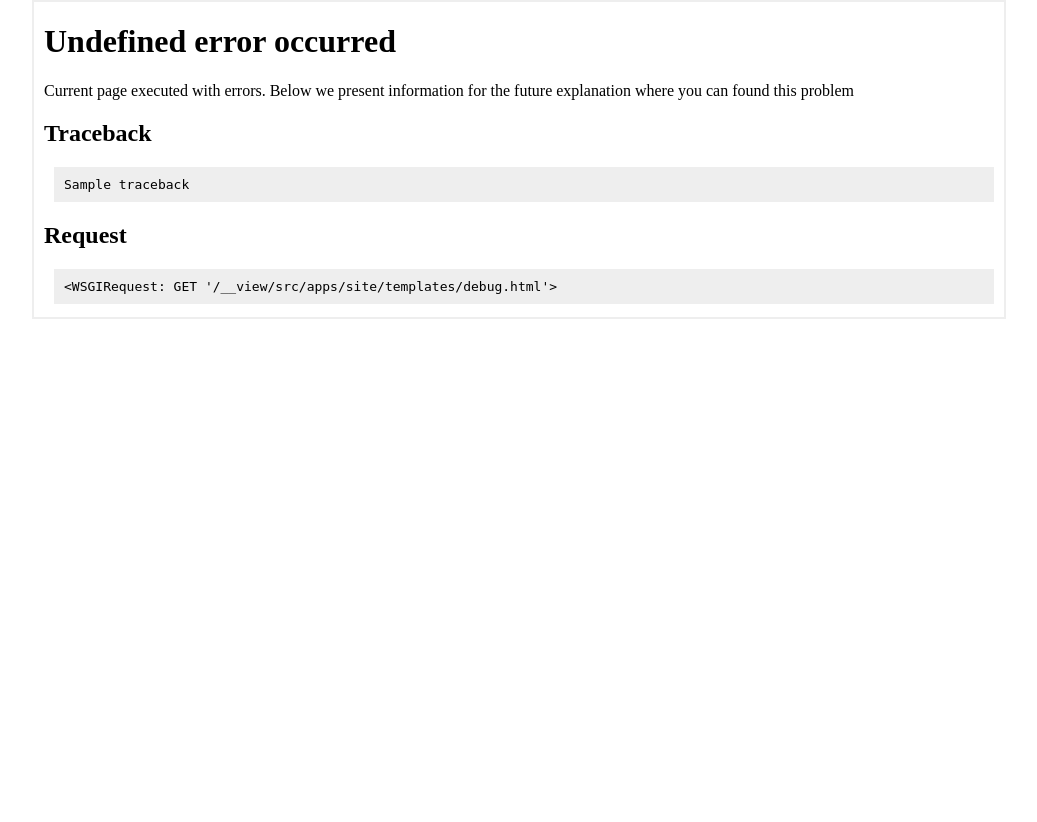
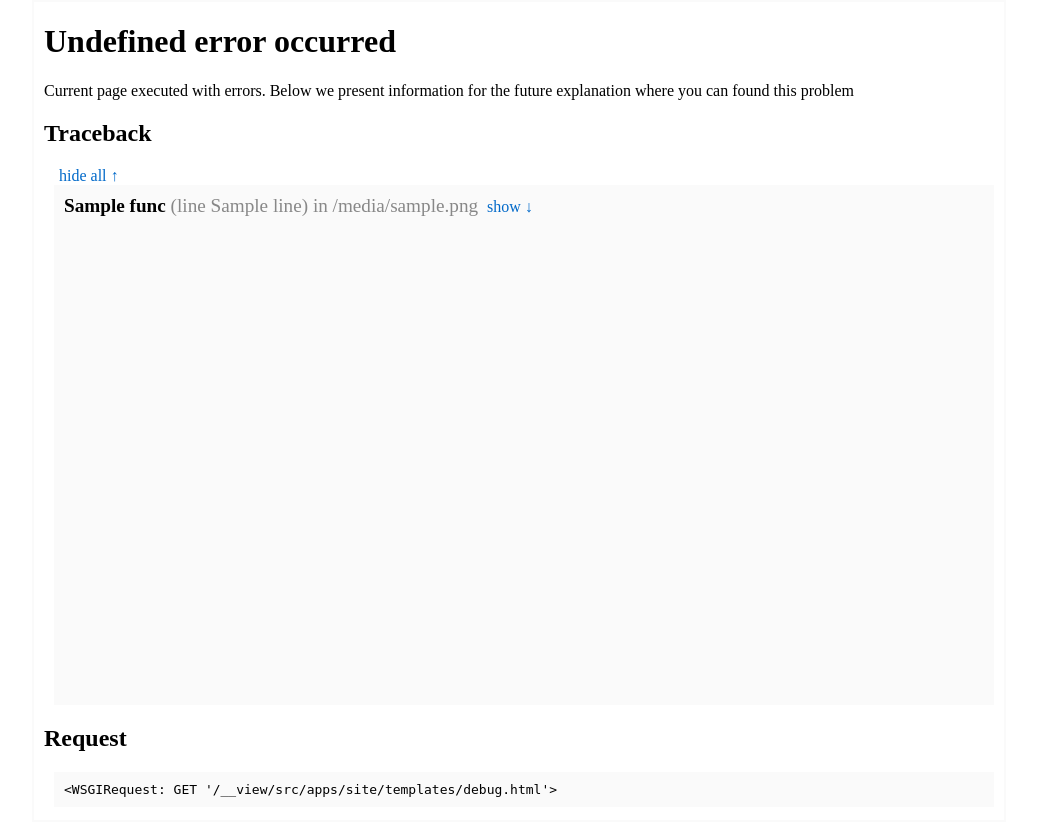
Before and after one commit to Git-Host/gaeframework, a Django app: template src/apps/site/templates/debug.html in a window 1280 px wide. Shown: the whole page, without its empty margins (121-1158 px from the left). Before the commit the page ends 319 px from the top, so only its background shows below. Run offline with Django 3.2, Linux system fonts and the light colour scheme; the template is opened without the code that fills it: most values are stand-ins (such as "Sample title", 1, 10 or a date in 2020); some libraries are stand-ins or nearby versions.

Commit message:
Improved debug page

```diff
--- a/src/apps/site/templates/debug.html
+++ b/src/apps/site/templates/debug.html
@@ -5,9 +5,35 @@
   <meta http-equiv="content-type" content="text/html; charset=utf-8">
   <meta name="robots" content="NONE,NOARCHIVE">
   <style type="text/css">
-  body {width: 950px; margin: auto; border: solid 2px #eee; padding: 0 10px;}
-  pre {margin-left: 10px; padding: 10px; background: #eee; overflow: auto;}
+  body {width: 950px; margin: auto; border: solid 2px #fafafa; padding: 0 10px;}
+  a {text-decoration: none; padding: 2px 5px; color: #0169c9;}
+  a:HOVER {background-color: #b3defd;}
+  a.hideall {margin-left: 10px;}
+  pre, div.frames {margin-left: 10px; padding: 10px; background: #fafafa; overflow: auto;}
+  div.frames {height: 500px;}
+  div.frames>.frame {white-space: nowrap;}
+  div.frames>.frame>big {color: #888;}
+  div.frames>.frame>big>B {color: black;}
+  div.frames>.frame>.vars {padding: 5px 5px 5px 20px; background-color: #eee;  margin: 5px 0 10px 0;}
+  div.frames>.frame>.vars>.var>.contents {margin-right: 10px;}
+  .hide {display: none;}
   </style>
+  <script type="text/javascript" src="https://ajax.googleapis.com/ajax/libs/jquery/1.4.4/jquery.min.js"></script>
+  <script type="text/javascript">
+  $(document).ready(function(){
+    $("a").click(function(){
+      // hide all opened
+      if ($(this).hasClass("hideall")) {
+        $(".hide").slideUp("fast");
+      }
+      // hide/show next tag contents
+      else {
+        $(this).html($(this).next().is(':visible') && "show &darr;" || "hide &uarr;");
+        $(this).next().slideToggle("fast");
+      }
+    });
+  });
+  </script>
 </head>
 <body>
 
@@ -19,7 +45,27 @@
 
 <div class="traceback">
   <h2>Traceback</h2>
-  <pre>{{traceback}}</pre>
+
+  <a href="#" class="hideall">hide all &uarr;</a>
+  <div class="frames">
+    {% for frame, vars in traceback %}
+      <div class="frame">
+        <big><b>{{ frame.func }}</b> (line {{ frame.line }}) in {{ frame.file }}</big>
+        <a href="#">show &darr;</a>
+        <div class="vars hide">
+        {% for var_name, var_repr, var_value in vars %}
+          <div class="var">
+            <b>{{ var_name }}</b> = {{ var_repr }}
+            {% if var_value %}
+              <a href="#">show &darr;</a>
+              <pre class="contents hide">{{ var_value }}</pre>
+            {% endif %}
+          </div>
+        {% endfor %}
+        </div>
+      </div>
+    {% endfor %}
+  </div>
 </div>
 
 <div class="request">
```
Also changed, not shown: src/gae/webapp.py (+41 -2 lines).
